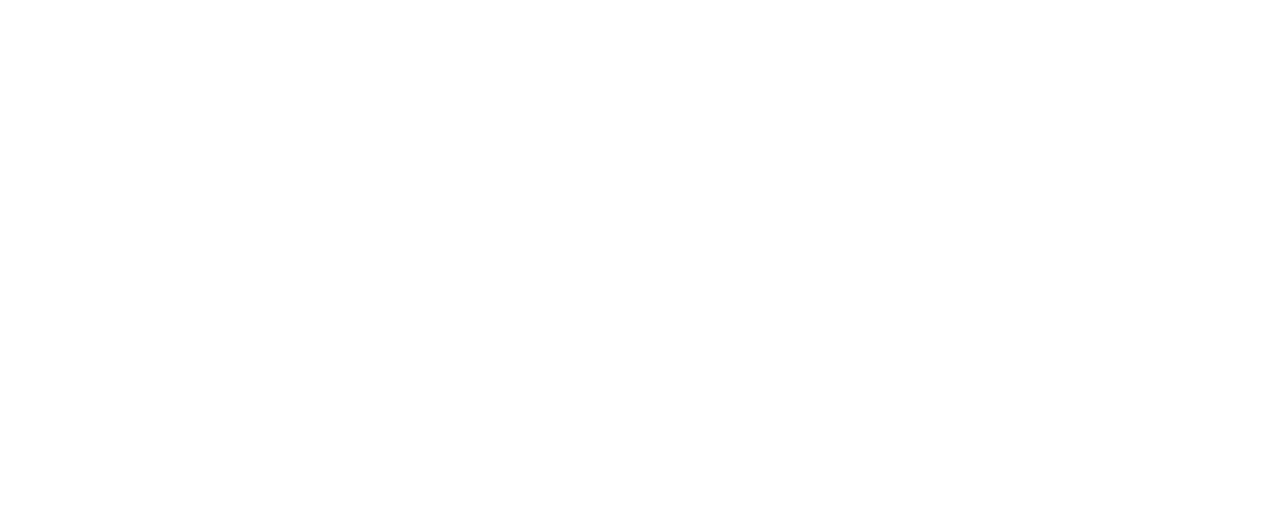
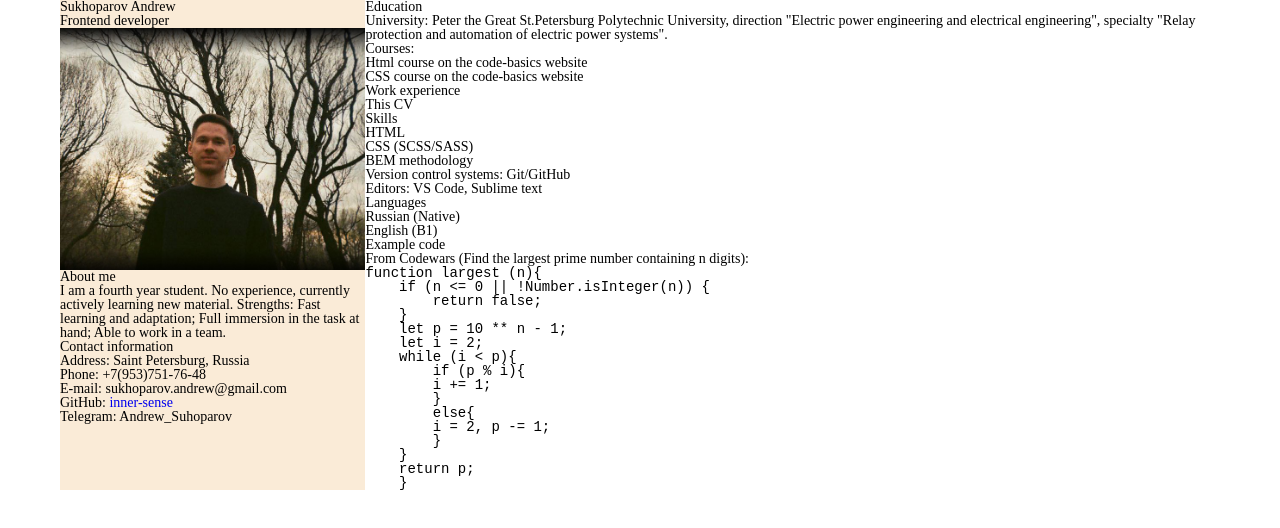
Before and after one commit to inner-sense/rsschool-cv121, a plain HTML site: page index.html in a window 1280 px wide. Drawn offline with Linux system fonts and the light colour scheme.

Commit message:
init: start CV#3-task

```diff
--- a/index.html
+++ b/index.html
@@ -8,6 +8,79 @@
     <title>CV</title>
 </head>
 <body>
+    <main>
+        <section class="left-side">
+            <h1>Sukhoparov Andrew</h1>
+            <h2>Frontend developer</h2>
+            <img src="photo1656663845.jpeg" alt="Candidate's photo">
+            <h3>About me</h3>
+            <p>I am a fourth year student. No experience, currently actively learning new material. Strengths: Fast learning and adaptation; Full immersion in the task at hand; Able to work in a team. </p>
+            <h3>Contact information</h3>
+            <p>
+                <ul>
+                    <li>Address: Saint Petersburg, Russia</li>
+                    <li>Phone: +7(953)751-76-48</li>
+                    <li>E-mail: sukhoparov.andrew@gmail.com</li>
+                    <li>GitHub: <a href="https://github.com/inner-sense" target="_blank">inner-sense</a></li>
+                    <li>Telegram: Andrew_Suhoparov</li>
+                </ul>
+            </p>
+        </section>
+        <section class="right-side">
+            <h3>Education</h3>
+            <p>
+                <ul>
+                    <li>University: Peter the Great St.Petersburg Polytechnic University, direction "Electric power engineering and electrical engineering", specialty "Relay protection and automation of electric power systems".</li>
+                    <li>Courses:
+                        <ul>
+                            <li>Html course on the code-basics website</li>
+                            <li>CSS course on the code-basics website</li>
+                        </ul>
+                    </li>
+                </ul>
+            </p>
+            <h3>Work experience</h3>
+            <p>This CV</p>
+            <h3>Skills</h3>
+            <p>
+                <ul>
+                    <li>HTML</li>
+                    <li>CSS (SCSS/SASS)</li>
+                    <li>BEM methodology</li>
+                    <li>Version control systems: Git/GitHub</li>
+                    <li>Editors: VS Code, Sublime text</li>
+                </ul>
+            </p>
+            <h3>Languages</h3>
+            <p>
+                <ul>
+                    <li>Russian (Native)</li>
+                    <li>English (B1)</li>
+                </ul>
+            </p>
+            <h3>Example code</h3>
+            <div>From Codewars (Find the largest prime number containing n digits):
+    <pre>function largest (n){
+    if (n <= 0 || !Number.isInteger(n)) {
+        return false;
+    }
+    let p = 10 ** n - 1;
+    let i = 2;
+    while (i < p){
+        if (p % i){
+        i += 1;
+        }
+        else{
+        i = 2, p -= 1;
+        }
+    }
+    return p;
+    }</pre>
+            </div>
+        </section>
+    </main>
+    <footer>
 
+    </footer>
 </body>
 </html>
--- a/style.css
+++ b/style.css
@@ -15,3 +15,27 @@
 img{vertical-align: top;}
 h1,h2,h3,h4,h5,h6{font-size:inherit;font-weight: inherit;}
 /*--------------*/
+
+body{
+
+}
+main{
+    max-width: 1200px;
+    margin: 0 auto;
+    padding: 0px 20px 20px;
+    display: flex;
+}
+.left-side{
+    flex: 1 1 35%;
+    background-color:antiquewhite;
+}
+img{
+    max-width: 100%;
+}
+
+.right-side{
+    flex: 1 1 auto;
+}
+footer{
+
+}
```
Also changed, not shown: photo1656663845.jpeg (added).
